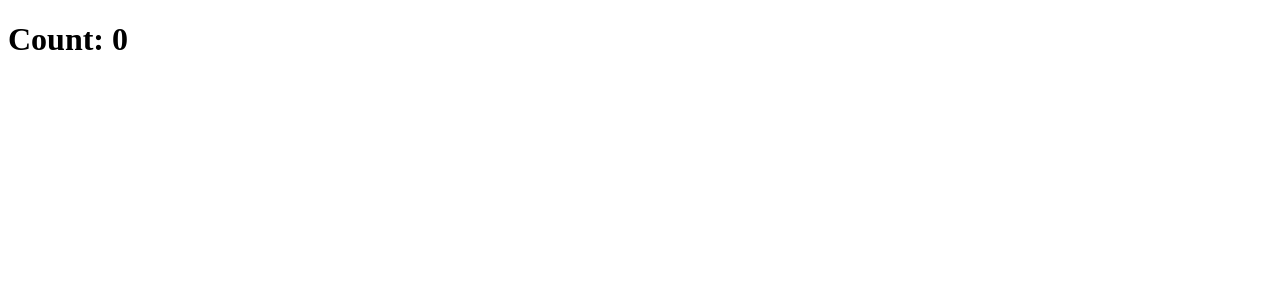
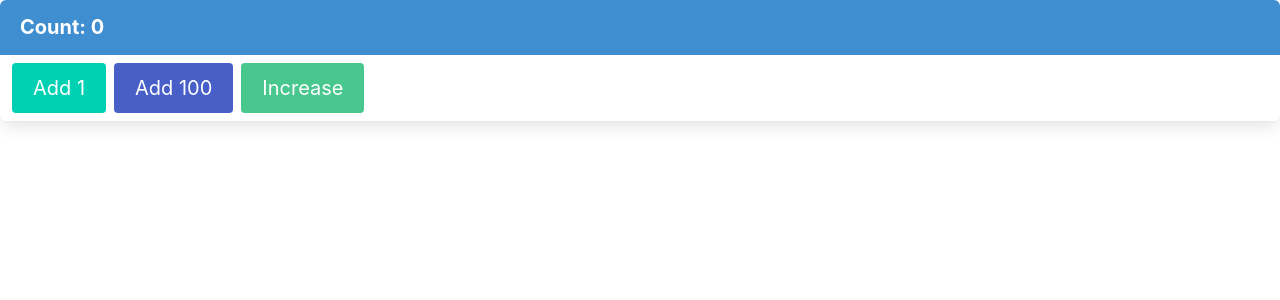
Before and after one commit to mate-academy/react_counter, a React (Create React App) app: page / in a window 1280 px wide. Shown: the top 300 px of the page. Built offline with nearby package versions, Linux system fonts and the light colour scheme; the HTML template or start-up script is replaced by a standard one.

Commit message:
Task complete

```diff
--- a/src/App.tsx
+++ b/src/App.tsx
@@ -1,16 +1,13 @@
+import 'bulma/css/bulma.min.css';
 import React from 'react';
 import './App.scss';
+import { Count } from './components/Count';
 
+// eslint-disable-next-line react/prefer-stateless-function
 class App extends React.Component {
-  addOne = () => {};
-
-  add100 = () => {};
-
-  increase = () => {};
-
   render() {
     return (
-      <h1>Count: 0</h1>
+      <Count />
     );
   }
 }
--- /dev/null
+++ b/src/components/Count.tsx
@@ -0,0 +1,73 @@
+import React from 'react';
+
+export interface State {
+  count: number;
+}
+
+export class Count extends React.Component<{}, State> {
+  state = {
+    count: 0,
+  };
+
+  addOne = () => {
+    this.setState((state) => ({
+      count: state.count + 1,
+    }));
+  };
+
+  add100 = () => {
+    this.setState((state) => ({
+      count: state.count + 100,
+    }));
+  };
+
+  increase = () => {
+    this.addOne();
+    if (this.state.count % 5 === 0) {
+      this.add100();
+    }
+  };
+
+  render() {
+    const { addOne, add100, increase } = this;
+
+    return (
+      <article className="panel is-info">
+        <h1 className="panel-heading is-center">{`Count: ${this.state.count}`}</h1>
+        <div className="panel-block">
+          <div className="buttons are-medium">
+            <button
+              className="button is-primary"
+              type="button"
+              onClick={() => {
+                addOne();
+              }}
+            >
+              Add 1
+            </button>
+
+            <button
+              className="button is-link"
+              type="button"
+              onClick={() => {
+                add100();
+              }}
+            >
+              Add 100
+            </button>
+
+            <button
+              className="button is-success"
+              type="button"
+              onClick={() => {
+                increase();
+              }}
+            >
+              Increase
+            </button>
+          </div>
+        </div>
+      </article>
+    );
+  }
+}
```
Also changed, not shown: 1 other file (tests, documents, lock files or other folders).
